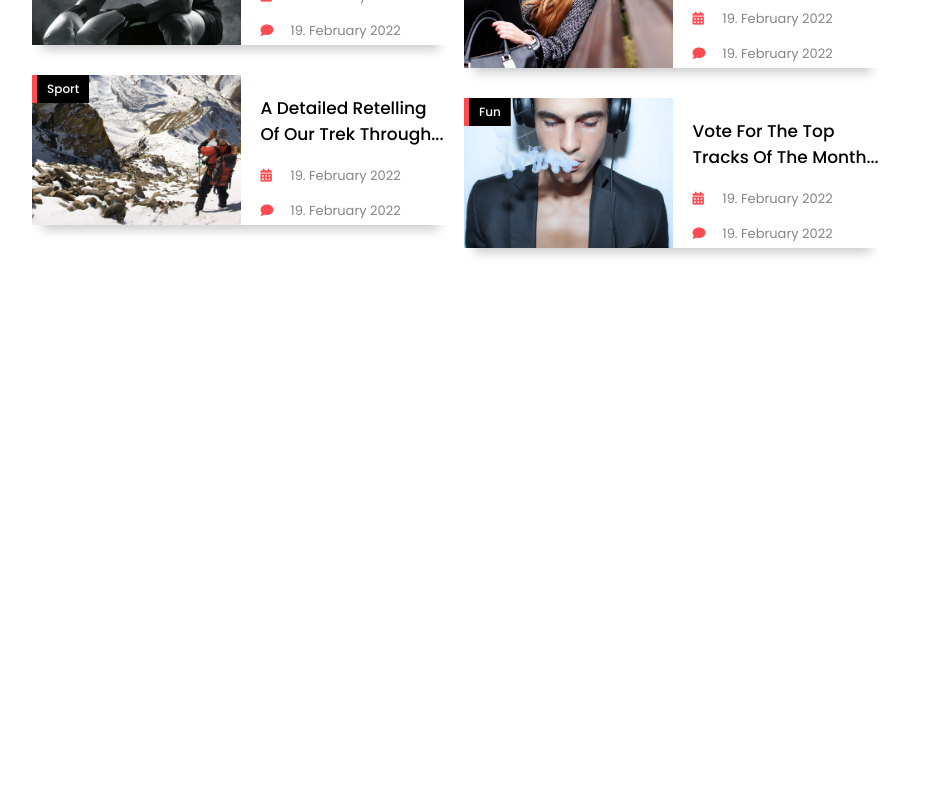
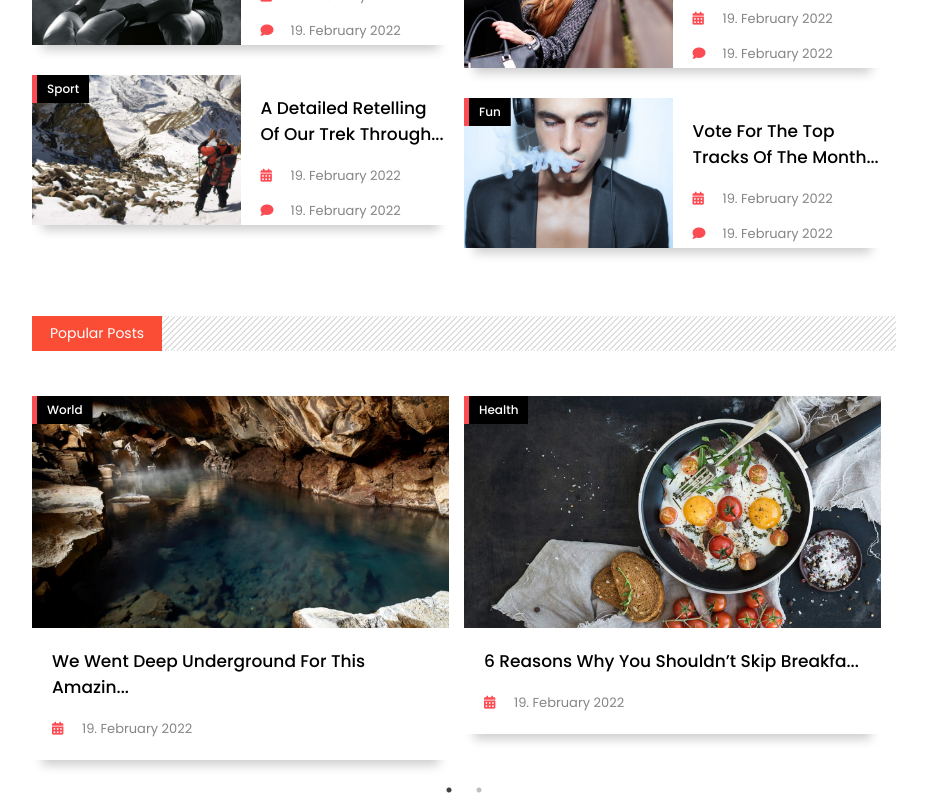
Before and after one commit to NhanVo-gmt/Game-review-page, a React (Create React App) app: page / in a window 1280 px wide. Shown: the part 1390-2190 px from the top of the page, without its empty margins (32-959 px from the left). Before the commit the page ends 1676 px from the top, so only its background shows below. Built offline with nearby package versions, Linux system fonts and the light colour scheme.

Commit message:
create ppost in web

```diff
--- a/src/components/common/home/homepage.jsx
+++ b/src/components/common/home/homepage.jsx
@@ -1,6 +1,6 @@
 import React from 'react'
 import Hero from './hero/hero'
-import Home from './mainContent/home'
+import Home from './mainContent/homes/home'
 
 const Homepages = () => {
   return (
--- a/src/components/common/home/mainContent/home.jsx
+++ b/src/components/common/home/mainContent/homes/home.jsx
@@ -1,6 +1,7 @@
 import React from 'react'
 import './style.css'
 import Popular from '../popular/popular'
+import Ppost from '../ppost/ppost'
 
 const Home = () => {
   return (
@@ -9,6 +10,7 @@ const Home = () => {
             <div className="container">
                 <section className="mainContent">
                   <Popular />
+                  <Ppost />
                 </section>
                 <section className="sideContent"></section>
             </div>
--- a/src/components/common/home/popular/popular.jsx
+++ b/src/components/common/home/mainContent/popular/popular.jsx
@@ -1,10 +1,10 @@
 import React from "react";
-import Heading from "../../heading/heading";
-import { popular } from "../../../../dummydata";
 import Slider from "react-slick";
+import Heading from "../../../../common/heading/heading"
 import "./popular.css";
 import "slick-carousel/slick/slick.css";
 import "slick-carousel/slick/slick-theme.css";
+import { popular } from "../../../../../dummydata";
 
 const Popular = () => {
   const settings = {
--- /dev/null
+++ b/src/components/common/home/mainContent/ppost/ppost.css
@@ -0,0 +1,11 @@
+.popularPost .box {
+    margin: 15px 15px 15px 0;
+}
+
+.popularPost img {
+    width: 100%;
+    height: 100%;
+}
+.popularPost .text {
+    padding: 20px;
+}
--- /dev/null
+++ b/src/components/common/home/mainContent/ppost/ppost.jsx
@@ -0,0 +1,54 @@
+import React from "react";
+import Slider from "react-slick";
+import Heading from "../../../../common/heading/heading";
+import "./ppost.css";
+import "slick-carousel/slick/slick.css";
+import "slick-carousel/slick/slick-theme.css";
+import { ppost } from "../../../../../dummydata";
+
+const Ppost = () => {
+  const settings = {
+    dots: true,
+    infinite: true,
+    speed: 500,
+    slidesToShow: 2,
+    slidesToScroll: 2,
+  };
+
+  return (
+    <>
+      <section className="popularPost">
+        <Heading title="Popular Posts" />
+        <div className="content">
+          <Slider {...settings}>
+            {ppost.map((val) => {
+              return (
+                <div className="items">
+                  <div className="box shadow">
+                    <div className="images">
+                      <div className="img">
+                        <img src={val.cover} alt="" />
+                      </div>
+                      <div className="category category1">
+                        <span>{val.category}</span>
+                      </div>
+                    </div>
+                    <div className="text">
+                      <h1 className="title">{val.title.slice(0, 40)}...</h1>
+                      <div className="date">
+                        <i className="fas fa-calendar-days"></i>
+                        <label htmlFor="">{val.date}</label>
+                      </div>
+                    </div>
+                  </div>
+                </div>
+              );
+            })}
+          </Slider>
+        </div>
+      </section>
+    </>
+  );
+};
+
+export default Ppost;
```
Also changed, not shown: src/components/common/home/mainContent/homes/style.css (renamed from src/components/common/home/mainContent/style.css), src/components/common/home/mainContent/popular/popular.css (renamed from src/components/common/home/popular/popular.css).
